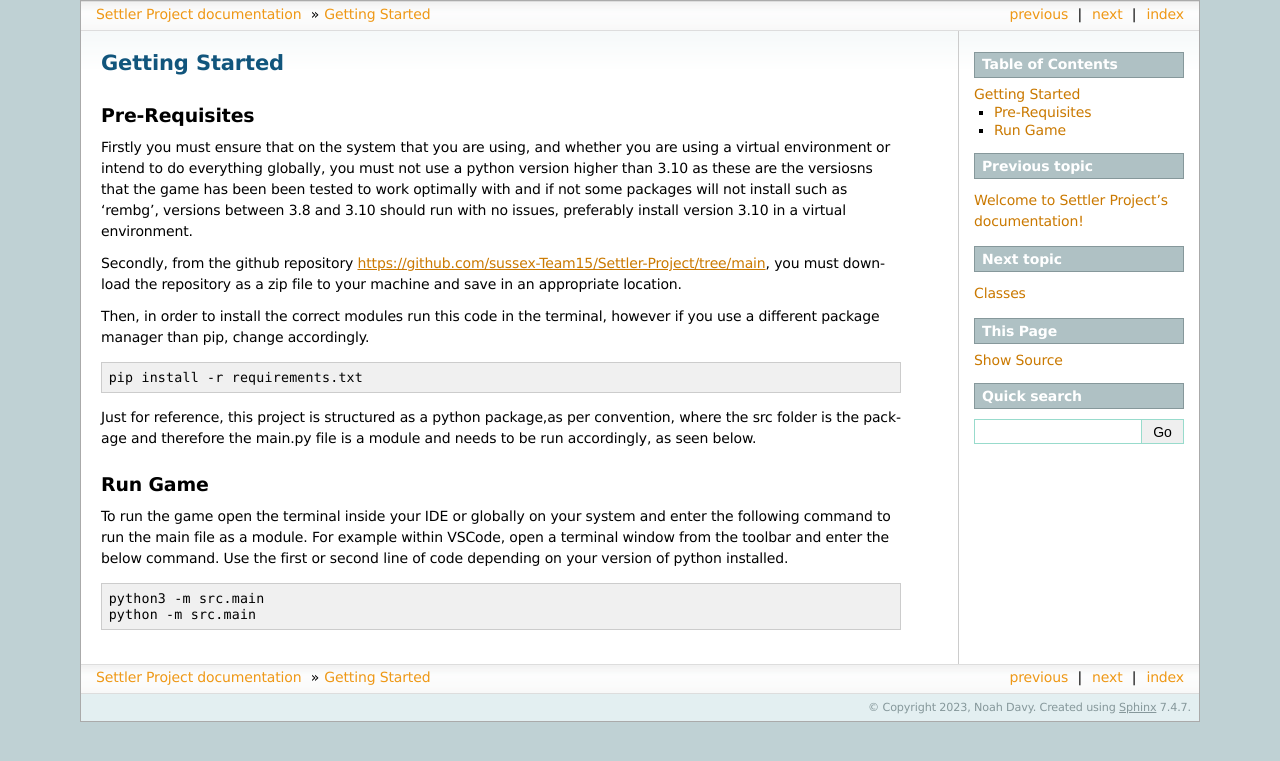
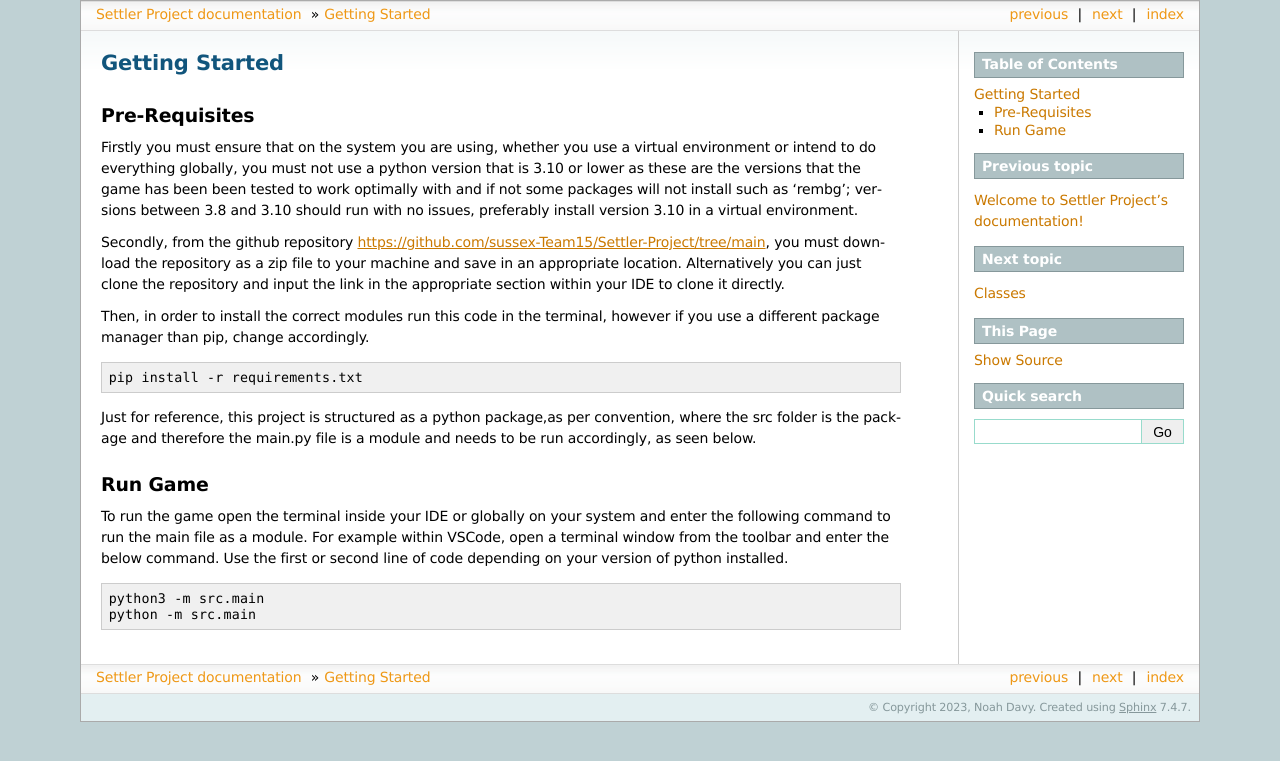
Before and after one commit to sussex-Team15/Settler-Project, a Sphinx documentation site: the page built from docs/installation.rst, in a window 1280 px wide. Shown: the top 761 px of the page. Built offline with Sphinx 7.4.7, drawn with Linux system fonts in a browser that asks for light colours.

Commit message:
Update installation.rst

```diff
--- a/docs/installation.rst
+++ b/docs/installation.rst
@@ -4,9 +4,9 @@ Getting Started
 Pre-Requisites
 --------------
 
-Firstly you must ensure that on the system that you are using, and whether you are using a virtual environment or intend to do everything globally, you must not use a python version higher than 3.10 as these are the versiosns that the game has been been tested to work optimally with and if not some packages will not install such as 'rembg', versions between 3.8 and 3.10 should run with no issues, preferably install version 3.10 in a virtual environment.
+Firstly you must ensure that on the system you are using, whether you use a virtual environment or intend to do everything globally, you must not use a python version that is 3.10 or lower as these are the versions that the game has been been tested to work optimally with and if not some packages will not install such as 'rembg'; versions between 3.8 and 3.10 should run with no issues, preferably install version 3.10 in a virtual environment.
 
-Secondly, from the github repository https://github.com/sussex-Team15/Settler-Project/tree/main, you must download the repository as a zip file to your machine and save in an appropriate location.
+Secondly, from the github repository https://github.com/sussex-Team15/Settler-Project/tree/main, you must download the repository as a zip file to your machine and save in an appropriate location. Alternatively you can just clone the repository and input the link in the appropriate section within your IDE to clone it directly.
 
 Then, in order to install the correct modules run this code in the terminal, however if you use a different package manager than pip, change accordingly.
 
```
